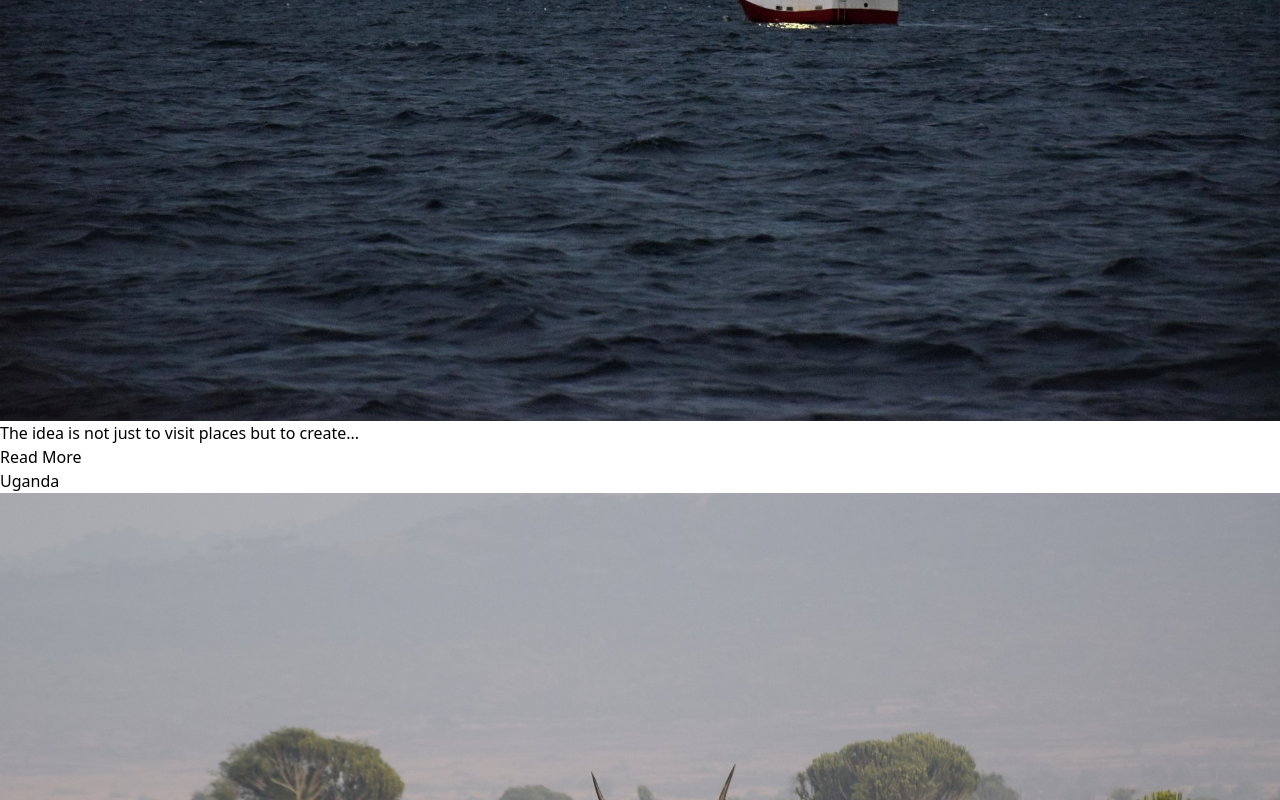
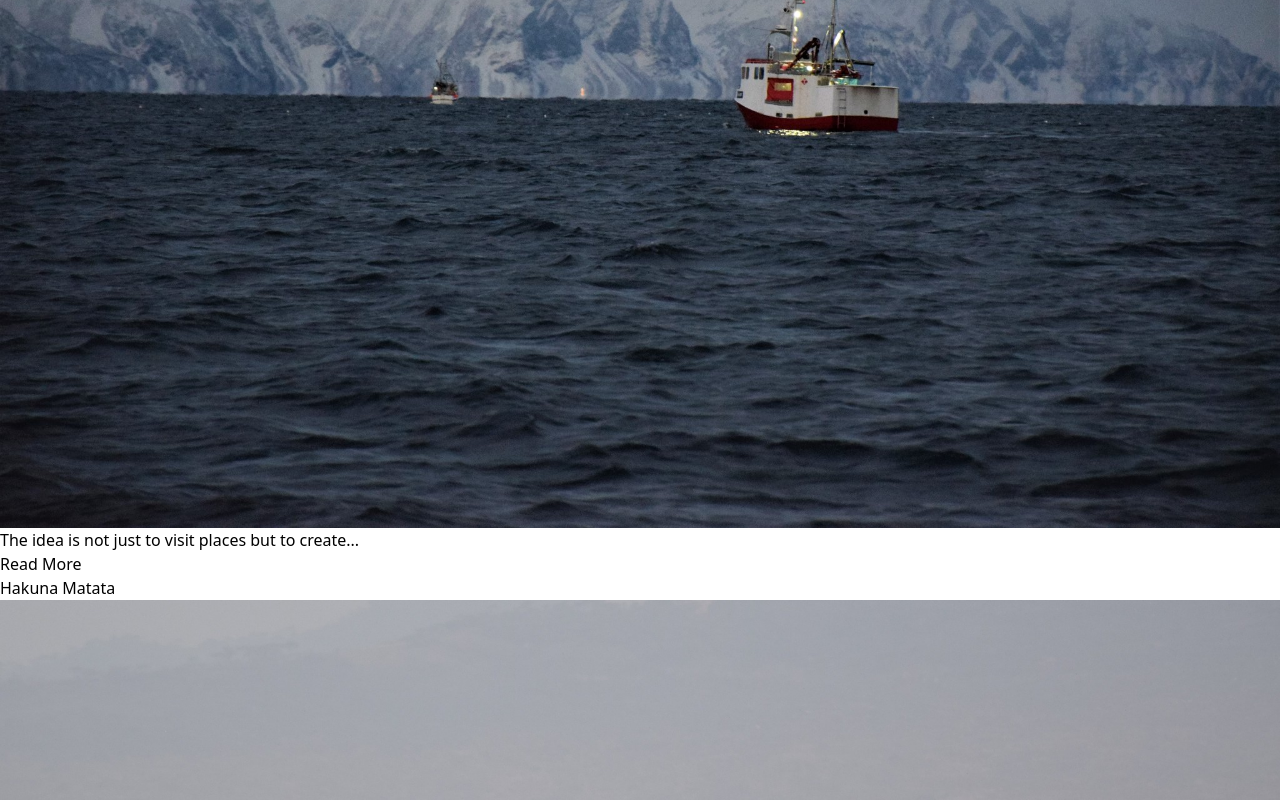
Before and after one commit to RosenGeorgievvv/create-in-motion, a React (Vite) app: page /travels in a window 1280 px wide. Shown: the part 6597-7397 px from the top of the page. Built offline with nearby package versions, Linux system fonts and the light colour scheme.

Commit message:
Update data.js

```diff
--- a/src/components/data.js
+++ b/src/components/data.js
@@ -38,6 +38,19 @@ import pakistan6 from '../assets/pakistan/pakistan6.jpg';
 import pakistan7 from '../assets/pakistan/pakistan7.jpg';
 import pakistan8 from '../assets/pakistan/pakistan8.jpg';
 
+import afg1 from '../assets/afghanistan/afg1.jpg';
+import afg2 from '../assets/afghanistan/afg2.jpg';
+import afg3 from '../assets/afghanistan/afg3.jpg';
+import afg4 from '../assets/afghanistan/afg4.jpg';
+import afg5 from '../assets/afghanistan/afg5.jpg';
+import afg6 from '../assets/afghanistan/afg6.jpg';
+import afg7 from '../assets/afghanistan/afg7.jpg';
+import afg8 from '../assets/afghanistan/afg8.jpg';
+import afg9 from '../assets/afghanistan/afg9.jpg';
+import afg10 from '../assets/afghanistan/afg10.jpg';
+import afg11 from '../assets/afghanistan/afg11.jpg';
+import afg12 from '../assets/afghanistan/afg12.jpg';
+import afg13 from '../assets/afghanistan/afg13.jpg';
 
 import orca1 from '../assets/orca/orca1.jpg';
 import orca2 from '../assets/orca/orca2.jpg';
@@ -90,9 +103,9 @@ const data = [
   {
     id: 6,
     name: "Afghanistan",
-    img: [uganda1, uganda2, uganda3, uganda4, uganda5, uganda6],
+    img: [afg1, afg2, afg3, afg4, afg5, afg6, afg7, afg8, afg9, afg10, afg11, afg12, afg13],
     description:
-      "The beginning of summer. A time for prosecco on the beach and conversations about the little things in life.Just then, bearded and scruffy hooligans with Kalashnikovs were trying to seize Afghanistan. I had the chance to slip between the cracks and see a different Afghanistan—not the one shown on the news today. To meet wonderful people who were staring at their shattered future as my plane took off from Kabul.The unthinkable happened. Or perhaps the inevitable. Time reveals all secrets. A pity for everything and everyone there—a pity for the broken hopes.",
+      "The beginning of summer. A time for prosecco on the beach and conversations about the little things in life.Just then, scruffy, bearded hooligans with Kalashnikovs were attempting to take over Afghanistan.I had the chance to slip through the cracks and see a different Afghanistan—not the one shown on the news today. I met wonderful people, gazing at their ruined future as my plane took off from Kabul.The unthinkable happened. Or perhaps the inevitable. Time reveals all secrets. A tragedy for everything and everyone there, a tragedy for the hopes that were crushed.",
   },
   {
     id: 7,
@@ -103,7 +116,7 @@ const data = [
   },
   {
     id: 8,
-    name: "Uganda",
+    name: "Hakuna Matata",
     img: [uganda1, uganda2, uganda3, uganda4, uganda5, uganda6],
     description:
       "Rwanda and Burundi are the second and third of five countries featured in a journey called Around Lake Victoria.These two small nations, standing off the beaten tourist path, offer an authentic African experience, blessed with dramatic landscapes, rich biodiversity, and lakeside communities, each with its unique culture and a tragic history stained by brutal ethnic conflicts. Rwanda is healing the wounds of the 1994 genocide and transforming into a model of national unity and economic prosperity. From the Genocide Memorial in the pristine capital Kigali, along its impeccable roads, to the fishing villages around Lake Kivu and Nyungwe Forest National Park—home to Africa's oldest tropical forest, situated at the watershed between the Congo River basin to the west and the Nile River basin to the east.Burundi, meanwhile, is plagued by conflict, with poverty as the norm for all but a few. From Lake Tanganyika and the capital Bujumbura—surprisingly boasting refined restaurants and chic nightclubs—to Rusizi National Park and the site where journalist Henry Morton Stanley met explorer David Livingstone and uttered the iconic phrase,Dr. Livingstone, I presume?—Burundi offers a compelling mix of history and culture. Add to that the village of Gishora, where the captivating performances of the former royal drummers continue to enchant visitors.",
```
